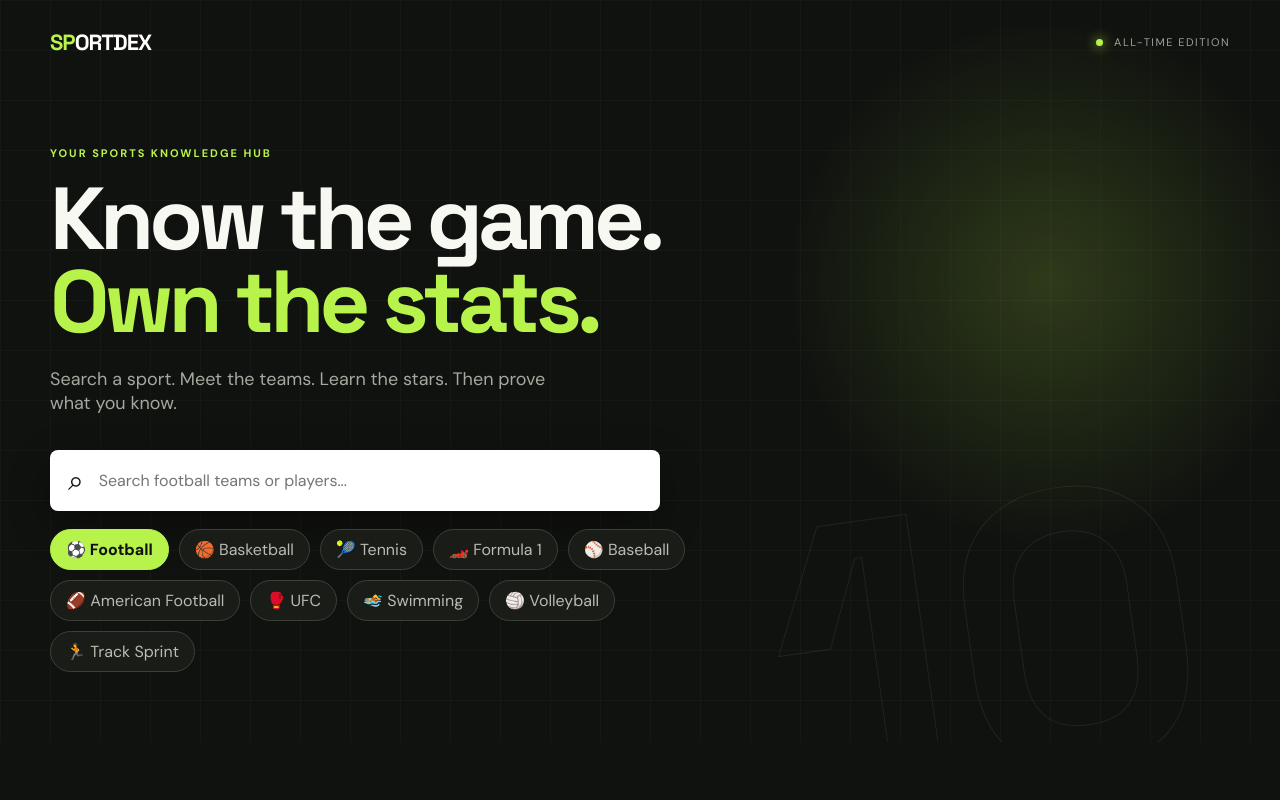
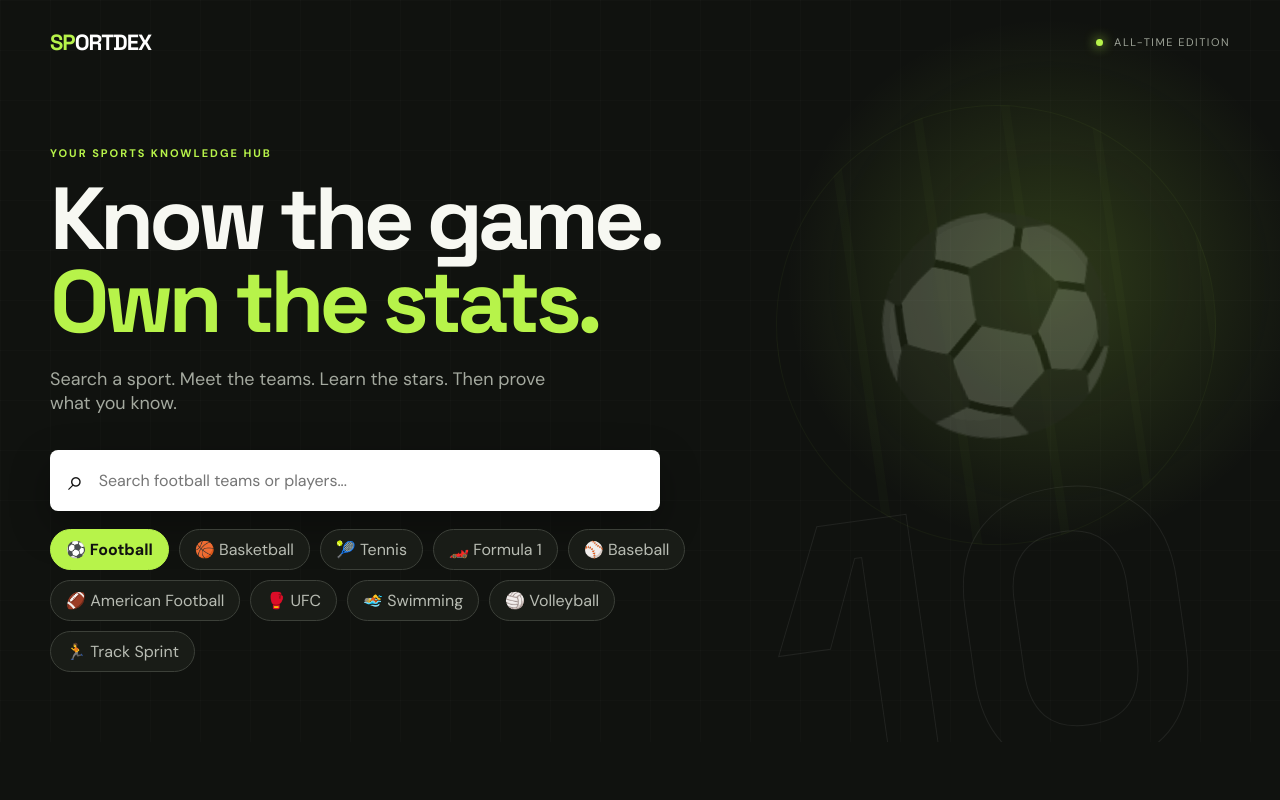
Before and after one commit to MrKhanKu23/MRKHANKU23, a React (Vite) app: page / in a window 1280 px wide. Shown: the top 800 px of the page. Built offline with nearby package versions, Linux system fonts and the light colour scheme.

Commit message:
add sport-specific hero backgrounds

```diff
--- a/src/components/SearchHero.tsx
+++ b/src/components/SearchHero.tsx
@@ -1,9 +1,10 @@
 import type { Sport } from '../lib/sportsData';
+import './SportBackground.css';
 
 type Props = { sport: Sport; sports: Sport[]; query: string; onQuery: (value: string) => void; onSport: (sport: Sport) => void };
 
 export function SearchHero({ sport, sports, query, onQuery, onSport }: Props) {
-  return <header className="hero" style={{ '--accent': sport.accent } as React.CSSProperties}>
+  return <header className="hero sport-background" data-sport={sport.id} style={{ '--accent': sport.accent } as React.CSSProperties}>
     <nav><a className="brand" href="#top"><span>SP</span>ORTDEX</a><span className="live"><i /> ALL-TIME EDITION</span></nav>
     <div className="hero-copy">
       <p className="kicker">YOUR SPORTS KNOWLEDGE HUB</p>
@@ -12,6 +13,7 @@ export function SearchHero({ sport, sports, query, onQuery, onSport }: Props) {
       <label className="search"><span>⌕</span><input value={query} onChange={(event) => onQuery(event.target.value)} placeholder={`Search ${sport.name.toLowerCase()} teams or players...`} /></label>
       <div className="sport-pills">{sports.map((item) => <button key={item.id} className={item.id === sport.id ? 'selected' : ''} onClick={() => onSport(item)}>{item.icon} {item.name}</button>)}</div>
     </div>
+    <div className="sport-scene" aria-hidden="true"><span>{sport.icon}</span></div>
     <div className="hero-number">10</div>
   </header>;
 }
--- /dev/null
+++ b/src/components/SportBackground.css
@@ -0,0 +1,97 @@
+.sport-background {
+  --sport-base: #10120f;
+  --sport-glow: color-mix(in srgb, var(--accent) 20%, transparent);
+  background-color: var(--sport-base);
+  background-image:
+    radial-gradient(circle at 82% 38%, var(--sport-glow), transparent 25%),
+    linear-gradient(125deg, transparent 52%, rgba(255, 255, 255, .025));
+  transition: background-color .45s ease, background-image .45s ease;
+}
+
+.sport-background::after {
+  opacity: .7;
+}
+
+.sport-scene {
+  position: absolute;
+  z-index: 1;
+  right: 5%;
+  top: 105px;
+  width: min(35vw, 440px);
+  aspect-ratio: 1;
+  display: grid;
+  place-items: center;
+  border: 1px solid color-mix(in srgb, var(--accent) 20%, transparent);
+  border-radius: 50%;
+  color: var(--accent);
+  opacity: .22;
+  transform: rotate(-8deg);
+  transition: border-radius .45s ease, transform .45s ease, opacity .45s ease;
+}
+
+.sport-scene span {
+  font-size: clamp(110px, 16vw, 230px);
+  filter: grayscale(1) contrast(1.4);
+  opacity: .72;
+}
+
+.sport-background[data-sport="football"] { --sport-base: #0b1b12; }
+.sport-background[data-sport="football"] .sport-scene {
+  background: repeating-linear-gradient(90deg, transparent 0 18%, rgba(183,243,74,.1) 18% 20%);
+}
+
+.sport-background[data-sport="basketball"] { --sport-base: #21120c; }
+.sport-background[data-sport="basketball"] .sport-scene {
+  background: radial-gradient(circle, transparent 0 24%, rgba(255,138,61,.2) 24.5% 25%, transparent 25.5%), linear-gradient(90deg, transparent 49.5%, rgba(255,138,61,.2) 50%, transparent 50.5%);
+}
+
+.sport-background[data-sport="tennis"] { --sport-base: #1b1907; }
+.sport-background[data-sport="tennis"] .sport-scene,
+.sport-background[data-sport="volleyball"] .sport-scene {
+  border-radius: 8px;
+  background: linear-gradient(90deg, transparent 49.5%, color-mix(in srgb,var(--accent) 25%,transparent) 50%, transparent 50.5%);
+}
+
+.sport-background[data-sport="f1"] { --sport-base: #210909; }
+.sport-background[data-sport="f1"] .sport-scene {
+  border-radius: 42% 58% 48% 52%;
+  background: repeating-linear-gradient(135deg, transparent 0 14px, rgba(255,255,255,.08) 14px 28px);
+  transform: rotate(-14deg) scaleX(1.2);
+}
+
+.sport-background[data-sport="baseball"] { --sport-base: #0a1722; }
+.sport-background[data-sport="baseball"] .sport-scene {
+  border-radius: 8px 55% 8px 55%;
+  transform: rotate(45deg);
+}
+.sport-background[data-sport="baseball"] .sport-scene span { transform: rotate(-45deg); }
+
+.sport-background[data-sport="american-football"] { --sport-base: #1c130b; }
+.sport-background[data-sport="american-football"] .sport-scene {
+  border-radius: 8px;
+  background: repeating-linear-gradient(90deg, transparent 0 19%, rgba(255,255,255,.12) 19% 20%);
+}
+
+.sport-background[data-sport="ufc"] { --sport-base: #210d0d; }
+.sport-background[data-sport="ufc"] .sport-scene {
+  border-radius: 0;
+  clip-path: polygon(29% 0,71% 0,100% 29%,100% 71%,71% 100%,29% 100%,0 71%,0 29%);
+  background: repeating-linear-gradient(60deg, transparent 0 18px, rgba(255,82,82,.08) 18px 20px);
+}
+
+.sport-background[data-sport="swimming"] { --sport-base: #071b24; }
+.sport-background[data-sport="swimming"] .sport-scene {
+  border-radius: 20px;
+  background: repeating-linear-gradient(0deg, transparent 0 17%, rgba(53,209,232,.13) 17% 20%);
+}
+
+.sport-background[data-sport="volleyball"] { --sport-base: #211b08; }
+.sport-background[data-sport="track-sprint"] { --sport-base: #18100b; }
+.sport-background[data-sport="track-sprint"] .sport-scene {
+  border-radius: 50% 8px 8px 50%;
+  background: repeating-radial-gradient(ellipse at left, transparent 0 15%, rgba(200,255,61,.11) 15.5% 17%);
+}
+
+@media (max-width: 850px) {
+  .sport-scene { right: -80px; top: 150px; width: 330px; opacity: .12; }
+}
```
